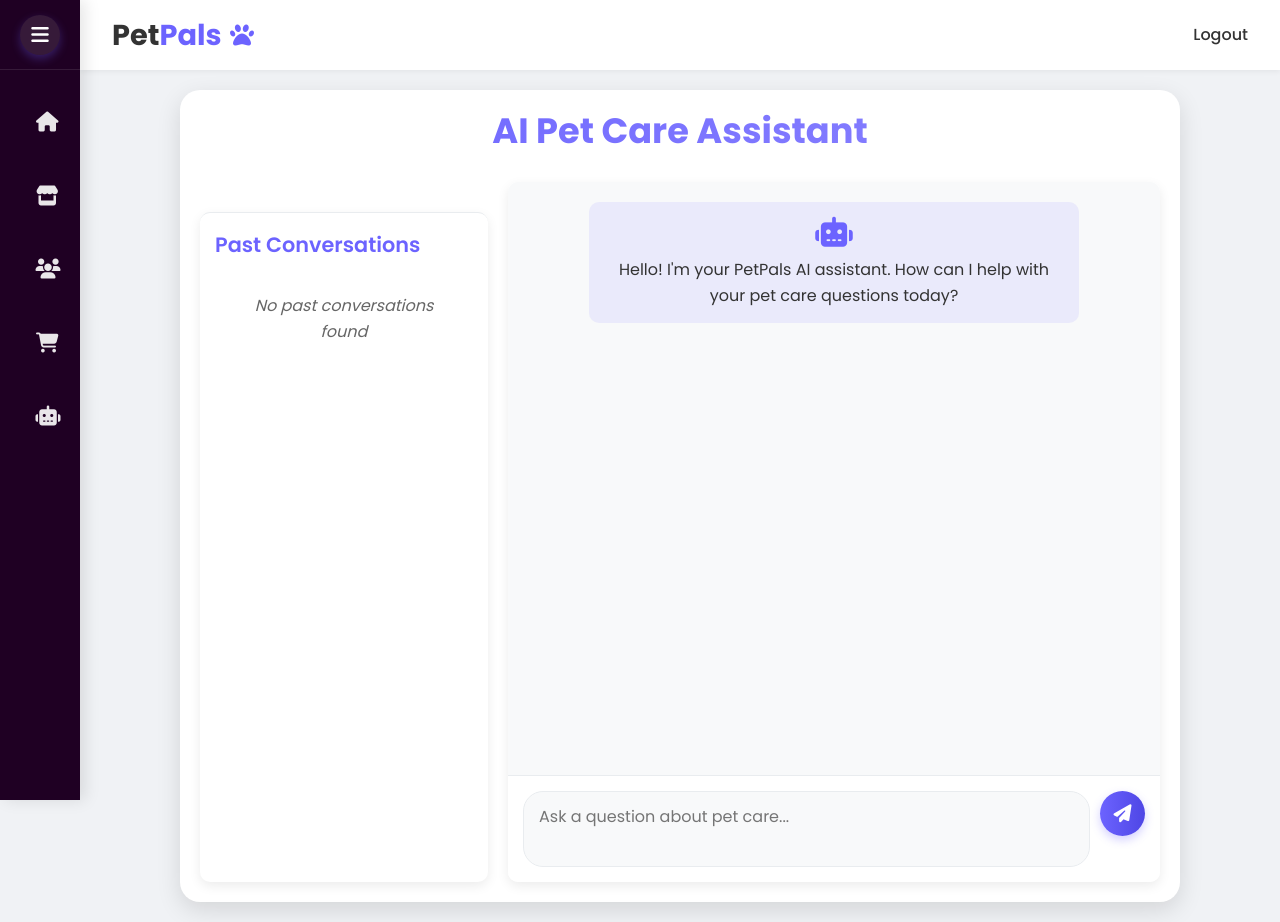
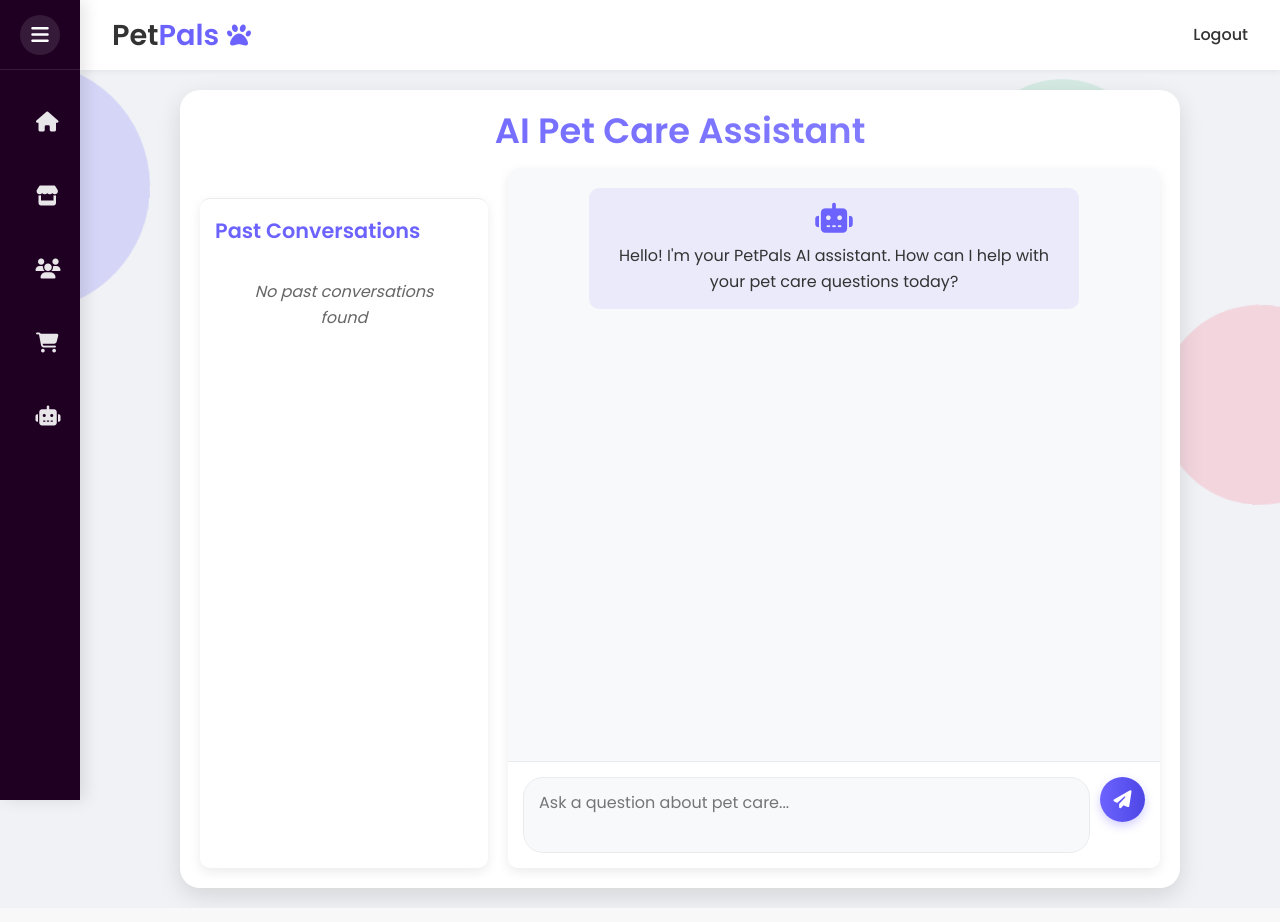
Before and after one commit to Grimreaper00025/PetPals, a Flask app: page /ai_help in a window 1280 px wide. Run offline with Flask 3, Linux system fonts and the light colour scheme; some libraries are stand-ins or nearby versions.

Commit message:
Fixed bugs in AI help Page

```diff
--- a/static/css/ai_help.css
+++ b/static/css/ai_help.css
@@ -188,7 +188,9 @@
     -webkit-background-clip: text;
     background-clip: text;
     color: transparent;
-    font-weight: 700;
+    font-weight: 600;
+    line-height: 1.2;
+    margin-bottom: var(--spacing-md);
 }
 
 .input-container, .output-container {
@@ -227,8 +229,8 @@
 }
 
 /* Button Styles */
-button {
-    background: linear-gradient(90deg, var(--primary), var(--primary-dark));
+.submit-button {
+    background : linear-gradient(90deg, var(--primary), var(--primary-dark));
     color: white;
     border: none;
     padding: 12px 20px;
@@ -242,17 +244,17 @@
     overflow: hidden;
 }
 
-button:hover {
+.submit-button:hover {
     transform: translateY(-2px);
     box-shadow: 0 6px 15px rgba(108, 99, 255, 0.4);
 }
 
-button:active {
+.submit-button:active {
     transform: translateY(0);
     box-shadow: 0 2px 5px rgba(108, 99, 255, 0.3);
 }
 
-button::after {
+.submit-button::after {
     content: '';
     position: absolute;
     top: 0;
@@ -263,7 +265,7 @@
     transition: all 0.6s ease;
 }
 
-button:hover::after {
+.submit-button:hover::after {
     left: 100%;
 }
 
@@ -303,9 +305,9 @@
 border-radius: 50%;
 transform: scale(0);
 animation: ripple 3s linear infinite;
-background: rgba(255, 255, 255, 0.7); /* Increased opacity from 0.4 to 0.7 */
-border: 2px solid rgba(255, 255, 255, 0.9); /* Added border for more visibility */
-pointer-events: none; /* Ensures ripples don't interfere with interactions */
+background: rgba(255, 255, 255, 0.7);
+border: 2px solid rgba(255, 255, 255, 0.9);
+pointer-events: none;
 }
 
 @keyframes ripple {
@@ -509,7 +511,6 @@
     border-top: 1px solid var(--gray);
 }
 
-
 .welcome-message {
     background-color: rgba(108, 99, 255, 0.1);
     border-radius: 10px;
--- a/static/css/dashboard.css
+++ b/static/css/dashboard.css
@@ -138,7 +138,7 @@
 
 .logo-text {
 font-size: 1.8rem;
-font-weight: 700;
+font-weight: 600;
 color: var(--text-dark);
 }
 
--- a/templates/ai_help.html
+++ b/templates/ai_help.html
@@ -9,6 +9,14 @@
 
 {% block content %}
 <!-- Background Animation -->
+<style>
+    .background-animation {
+        z-index: 1;
+    }
+    .container{
+        z-index: 2;
+    }
+</style>
 <div class="background-animation">
     <div class="bubble bubble-1"></div>
     <div class="bubble bubble-2"></div>
@@ -18,6 +26,7 @@
     <div class="bubble bubble-6"></div>
     <div class="bubble bubble-7"></div>
     <div class="bubble bubble-8"></div>
+    <div class="stars-container"></div>
 </div>
 
 <div class="container">
@@ -55,7 +64,7 @@
 
             <div class="chat-input">
                 <textarea id="question-box" placeholder="Ask a question about pet care..." rows="2"></textarea>
-                <button id="submit-btn"><i class="fas fa-paper-plane"></i></button>
+                <button id="submit-btn" class="submit-button"><i class="fas fa-paper-plane"></i></button>
             </div>
         </div>
     </div>
```
